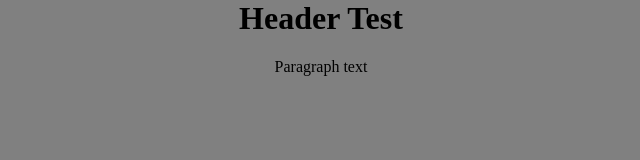
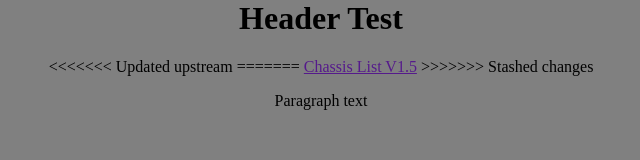
Before and after one commit to Mk-15-D/Mk-15-D-old, a plain HTML site: page index.html in a window 1280 px wide. Shown: the whole page, without its empty margins (319-959 px from the left). Drawn offline with Linux system fonts and the light colour scheme.

Commit message:
Update index.html

```diff
--- a/index.html
+++ b/index.html
@@ -6,7 +6,11 @@
     </head>
     <body>
         <h1>Header Test </h1>
+<<<<<<< Updated upstream
         <a href=""ChassisList.html"></a>
+=======
+        <a href=""/mk-15-d.github.io/ChassisList.html">Chassis List V1.5</a>
+>>>>>>> Stashed changes
         <p> Paragraph text</p>
     </body>
 </html>
```
